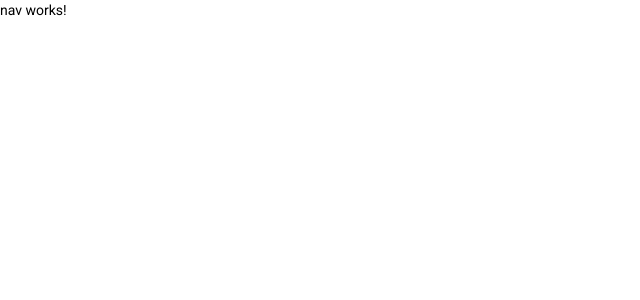
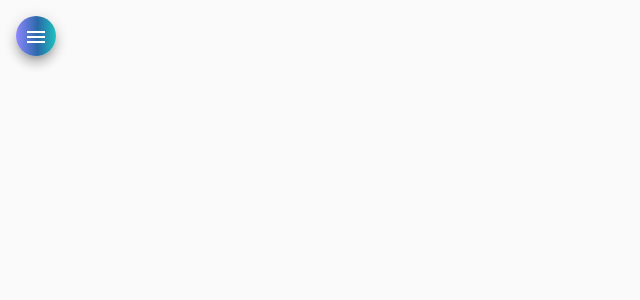
Before and after one commit to Paulojoserc/helpdesk, an Angular app in the folder frontend/helpdesk/: page / in a window 1280 px wide. Shown: the top 300 px of the page, without its empty margins (0-640 px from the left). Built offline with nearby package versions, Linux system fonts and the light colour scheme.

Commit message:
HTML e CSS para componente NAV

```diff
--- a/frontend/helpdesk/src/app/components/nav/nav.component.css
+++ b/frontend/helpdesk/src/app/components/nav/nav.component.css
@@ -0,0 +1,28 @@
+.container{
+    height: 100%;
+}
+.sidenav{
+    width: 13rem;
+    color: white;
+    background: linear-gradient(90deg, rgba(141,135,255,1) 0%, rgba(42,104,168,1) 54%, rgba(29,194,192,1) 100%);
+}
+
+img{
+    width: 100%;
+    height: 7rem;
+    margin: 8rem auto 1rem auto;
+}
+
+.sidenav a {
+    color: white;
+}
+
+.sidenav i {
+    margin-right: 0.6rem;
+}
+
+.menu{
+    margin: 1rem 0 0 1rem;
+    color: white;
+    background: linear-gradient(90deg, rgba(141,135,255,1) 0%, rgba(42,104,168,1) 54%, rgba(29,194,192,1) 100%);
+}
--- a/frontend/helpdesk/src/app/components/nav/nav.component.html
+++ b/frontend/helpdesk/src/app/components/nav/nav.component.html
@@ -1 +1,34 @@
-<p>nav works!</p>
+<mat-drawer-container class="container" autosize>
+    <mat-drawer #drawer class="sidenav" mode="side">
+        <img src="assets/img/help.svg" alt="Imagem de navegação">
+        <mat-nav-list class="nav-list">
+            <a mat-list-item routerLink="/">
+                <i class="material-icons">home</i>
+                Home
+            </a>
+            <a mat-list-item routerLink="/">
+                <i class="material-icons">account_circle</i>
+                Tecnicos
+            </a>
+            <a mat-list-item routerLink="/">
+                <i class="material-icons">person</i>
+                Clientes
+            </a>
+            <a mat-list-item routerLink="/">
+                <i class="material-icons">code</i>
+                Github
+            </a>
+            <a mat-list-item routerLink="/">
+                <i class="material-icons">logout</i>
+                Logout
+            </a>
+        </mat-nav-list>
+    </mat-drawer>
+
+    <div class="sidenav-content">
+        <button class="menu mat-elevation-z8" (click)="drawer.toggle()" mat-icon-button>
+           <mat-icon>menu</mat-icon>
+        </button>
+    </div>
+
+</mat-drawer-container>
```
Also changed, not shown: frontend/helpdesk/src/assets/img/help.svg (added).
